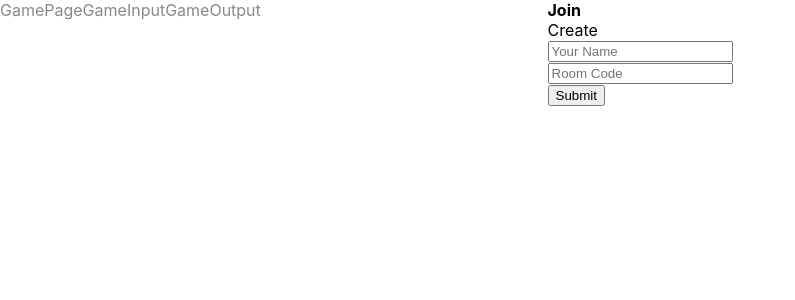
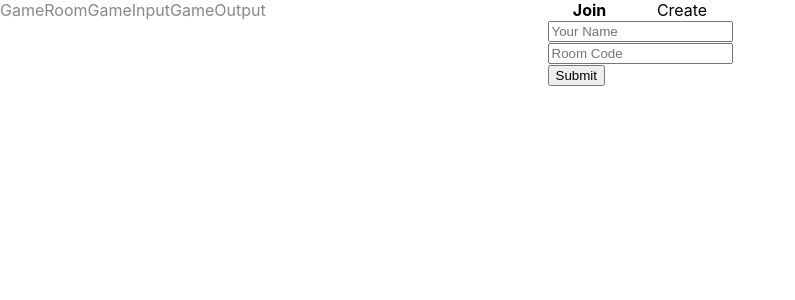
Before and after one commit to daltonscharff/spell-together, a React (Create React App) app in the folder packages/web-react-router/: page / in a window 1280 px wide. Shown: the top 300 px of the page, without its empty margins (0-795 px from the left). Built offline with nearby package versions, Linux system fonts and the light colour scheme.

Commit message:
Rearranges folder structure

```diff
--- a/packages/web-react-router/src/components/Selector.tsx
+++ b/packages/web-react-router/src/components/Selector.tsx
@@ -1,3 +1,5 @@
+import styled from "styled-components";
+
 type Props = {
   items: {
     value: string;
@@ -6,18 +8,30 @@ type Props = {
   selectedIndex?: number;
 };
 
+const Container = styled.div`
+  display: flex;
+`;
+
+const Tab = styled.div`
+  font-weight: ${(props: { selected?: boolean }) =>
+    props.selected ? "bold" : "normal"};
+  flex-grow: 1;
+  text-align: center;
+  cursor: pointer;
+`;
+
 export function Selector({ items, selectedIndex = 0 }: Props) {
   return (
-    <div>
+    <Container>
       {items.map((item, i) => (
-        <div
+        <Tab
           key={`${i}${item}`}
           onClick={item.onClick}
-          style={i === selectedIndex ? { fontWeight: "bold" } : {}}
+          selected={i === selectedIndex}
         >
           {item.value}
-        </div>
+        </Tab>
       ))}
-    </div>
+    </Container>
   );
 }
--- a/packages/web-react-router/src/pages/GamePage/SelectRoomModal/index.tsx
+++ /dev/null
@@ -1,30 +0,0 @@
-import { useState } from "react";
-import styled from "styled-components";
-import { ModalWrapper } from "../../../components/ModalWrapper";
-import { Selector } from "../../../components/Selector";
-import { CreateRoom } from "./CreateRoom";
-import { JoinRoom } from "./JoinRoom";
-
-const selectableItems = ["Join", "Create"];
-
-const Container = styled.div`
-  max-width: 500px;
-`;
-
-export function SelectRoomModal() {
-  const [selectedIndex, setSelectedIndex] = useState(0);
-  return (
-    <ModalWrapper>
-      <Container>
-        <Selector
-          items={selectableItems.map((item, i) => ({
-            value: item,
-            onClick: () => setSelectedIndex(i),
-          }))}
-          selectedIndex={selectedIndex}
-        />
-        {selectedIndex === 0 ? <JoinRoom /> : <CreateRoom />}
-      </Container>
-    </ModalWrapper>
-  );
-}
--- a/packages/web-react-router/src/pages/GamePage/index.tsx
+++ b/packages/web-react-router/src/pages/GameRoom/index.tsx
@@ -1,12 +1,15 @@
 import { GameInput } from "./GameInput";
 import { GameOutput } from "./GameOutput";
-import { SelectRoomModal } from "./SelectRoomModal";
+import { SelectRoom } from "../SelectRoom";
+import { ModalWrapper } from "../../components/ModalWrapper";
 
-export function GamePage() {
+export function GameRoom() {
   return (
     <>
-      GamePage
-      <SelectRoomModal />
+      GameRoom
+      <ModalWrapper>
+        <SelectRoom />
+      </ModalWrapper>
       <GameInput />
       <GameOutput />
     </>
--- a/packages/web-react-router/src/pages/GamePage/SelectRoomModal/CreateRoom.tsx
+++ b/packages/web-react-router/src/pages/SelectRoom/CreateRoom.tsx
@@ -1,7 +1,7 @@
 import { useForm } from "react-hook-form";
 import { useEffect, useState } from "react";
 import { useNavigate } from "react-router-dom";
-import { useStore } from "../../../hooks/useStore";
+import { useStore } from "../../hooks/useStore";
 
 function generateRoomUrl(shortcode: string) {
   const { protocol, host } = window.location;
--- a/packages/web-react-router/src/pages/GamePage/SelectRoomModal/JoinRoom.tsx
+++ b/packages/web-react-router/src/pages/SelectRoom/JoinRoom.tsx
@@ -1,6 +1,6 @@
 import { useForm } from "react-hook-form";
 import { useNavigate } from "react-router-dom";
-import { useStore } from "../../../hooks/useStore";
+import { useStore } from "../../hooks/useStore";
 
 export function JoinRoom() {
   const navigate = useNavigate();
--- /dev/null
+++ b/packages/web-react-router/src/pages/SelectRoom/index.tsx
@@ -0,0 +1,27 @@
+import { useState } from "react";
+import styled from "styled-components";
+import { Selector } from "../../components/Selector";
+import { CreateRoom } from "./CreateRoom";
+import { JoinRoom } from "./JoinRoom";
+
+const selectableItems = ["Join", "Create"];
+
+const Container = styled.div`
+  max-width: 500px;
+`;
+
+export function SelectRoom() {
+  const [selectedIndex, setSelectedIndex] = useState(0);
+  return (
+    <Container>
+      <Selector
+        items={selectableItems.map((item, i) => ({
+          value: item,
+          onClick: () => setSelectedIndex(i),
+        }))}
+        selectedIndex={selectedIndex}
+      />
+      {selectedIndex === 0 ? <JoinRoom /> : <CreateRoom />}
+    </Container>
+  );
+}
--- a/packages/web-react-router/src/router.tsx
+++ b/packages/web-react-router/src/router.tsx
@@ -1,12 +1,12 @@
 import { BrowserRouter, Routes, Route } from "react-router-dom";
-import { GamePage } from "./pages/GamePage";
+import { GameRoom } from "./pages/GameRoom";
 
 export const Router = () => {
   return (
     <BrowserRouter>
       <Routes>
         <Route path="/">
-          <Route index element={<GamePage />} />
+          <Route index element={<GameRoom />} />
         </Route>
         <Route path="*" element={<div>404: Page not found</div>} />
       </Routes>
```
Also changed, not shown: packages/web-react-router/src/pages/GameRoom/GameInput.tsx (renamed from packages/web-react-router/src/pages/GamePage/GameInput.tsx), packages/web-react-router/src/pages/GameRoom/GameOutput.tsx (renamed from packages/web-react-router/src/pages/GamePage/GameOutput.tsx).
